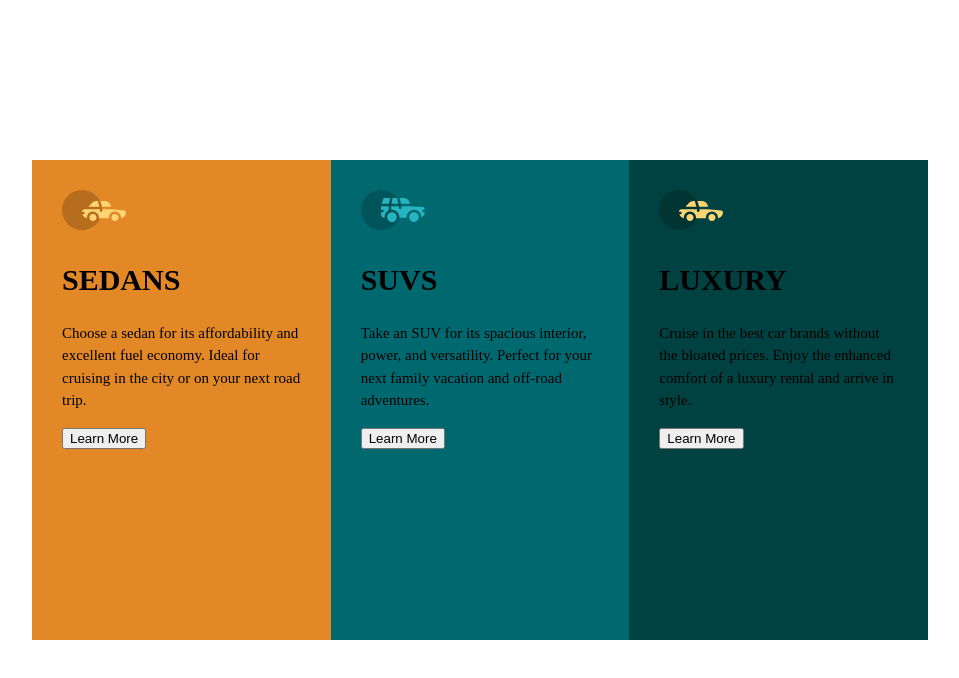
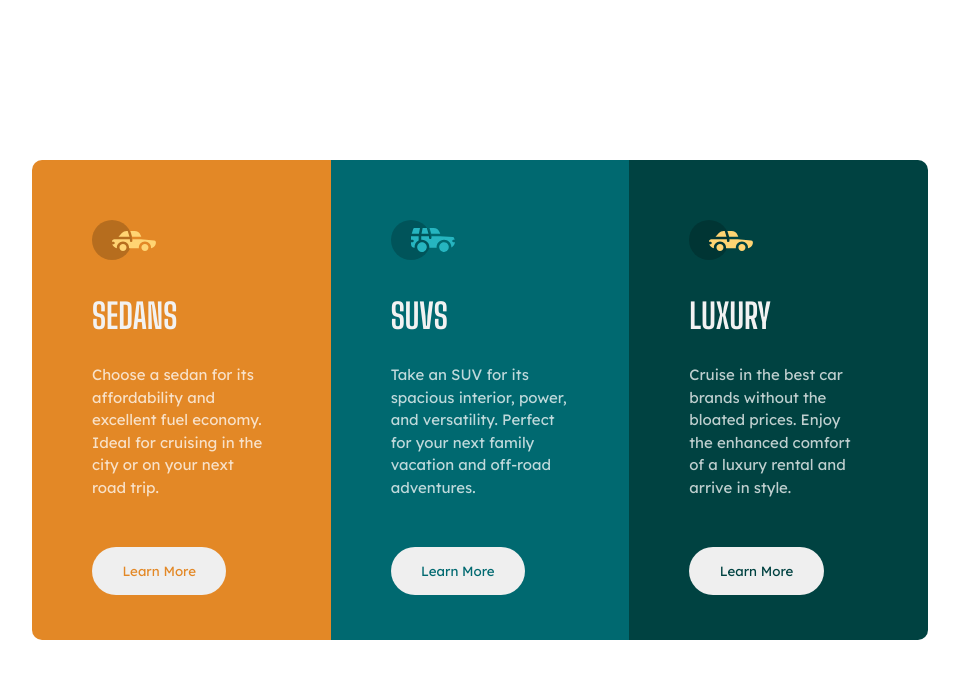
Before and after one commit to dennis-mburu/FEM-3-column-preview-card, a plain HTML site: page index.html in a window 1280 px wide. Shown: the whole page, without its empty margins (160-1119 px from the left). Drawn offline with Linux system fonts and the light colour scheme.

Commit message:
desktop design complete

```diff
--- a/index.html
+++ b/index.html
@@ -41,7 +41,7 @@
           for cruising in the city or on your next road trip.
         </p>
 
-        <button class="btn">Learn More</button>
+        <button class="btn sedan-btn">Learn More</button>
       </div>
       <div class="card suv">
         <div class="icon">
@@ -55,7 +55,7 @@
           and off-road adventures.
         </p>
 
-        <button class="btn">Learn More</button>
+        <button class="btn suv-btn">Learn More</button>
       </div>
       <div class="card luxury">
         <div class="icon">
@@ -69,7 +69,7 @@
           rental and arrive in style.
         </p>
 
-        <button class="btn">Learn More</button>
+        <button class="btn luxury-btn">Learn More</button>
       </div>
     </main>
 
--- a/styles.css
+++ b/styles.css
@@ -1,3 +1,5 @@
+@import url('https://fonts.googleapis.com/css2?family=Big+Shoulders+Display:wght@700&family=Lexend+Deca&display=swap');
+
 :root{
     --bright-orange: hsl(31, 77%, 52%);
     --dark-cyan: hsl(184, 100%, 22%);
@@ -22,17 +24,21 @@ body{
 
 .container{
     display: flex;
-    /* border-radius: 500px; */
 }
 
 .card{
-    padding: 2rem;
+    padding: 4rem;
     min-height: 60vh;
-    flex: 1
+    flex: 1;
+    max-width: 21rem;
+    min-width: 17rem;
+    position:relative;
 }
 
 .sedan{
     background-color: var(--bright-orange);
+    border-top-left-radius: 10px;
+    border-bottom-left-radius: 10px;
 }
 
 .suv{
@@ -41,4 +47,40 @@ body{
 
 .luxury{
     background-color: var(--very-dark-cyan);
+    border-top-right-radius: 10px;
+    border-bottom-right-radius: 10px;
+
 }
+
+.car-type{
+    color: var(--very-light-gray);
+    font-family: 'Big Shoulders Display', cursive;
+    font-size: 2.3rem
+}
+
+.description{
+    color: var(--transparent-white);
+    font-family: 'Lexend Deca', sans-serif;
+}
+
+.btn{
+    position: absolute;
+    bottom: 3rem;
+    padding: 1.2em;
+    border: none;
+    width: 45%;
+    border-radius: 50px;
+    font-family: 'Lexend Deca', sans-serif;
+}
+
+.sedan-btn{
+    color: var(--bright-orange);
+}
+
+.suv-btn{
+    color: var(--dark-cyan)
+}
+
+.luxury-btn{
+    color: var(--very-dark-cyan)
+}
```
